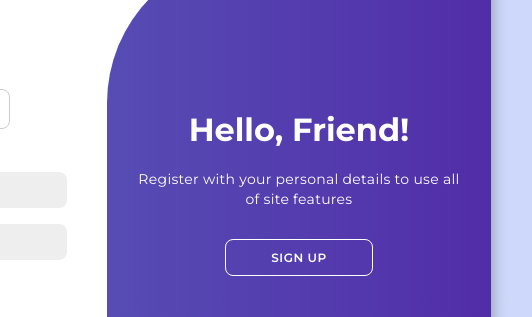
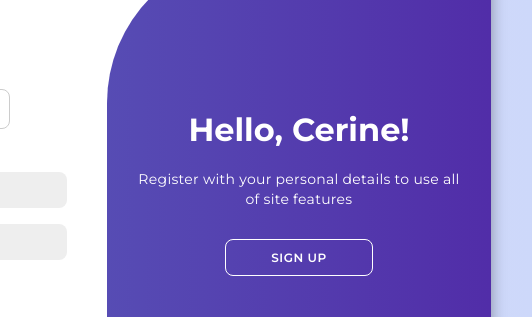
Before and after one commit to ultradespairrr/login_page, a plain HTML site: page index.html in a window 1280 px wide. Shown: the part 207-524 px from the top of the page, 533-1065 px from the left. Drawn offline with Linux system fonts and the light colour scheme.

Commit message:
Update index.html

```diff
--- a/index.html
+++ b/index.html
@@ -52,7 +52,7 @@
                     <button class="hidden" id="login">Sign In</button>
                 </div>
                 <div class="toggle-panel toggle-right">
-                    <h1>Hello, Friend!</h1>
+                    <h1>Hello, Cerine!</h1>
                     <p>Register with your personal details to use all of site features</p>
                     <button class="hidden" id="register">Sign Up</button>
                 </div>
```
